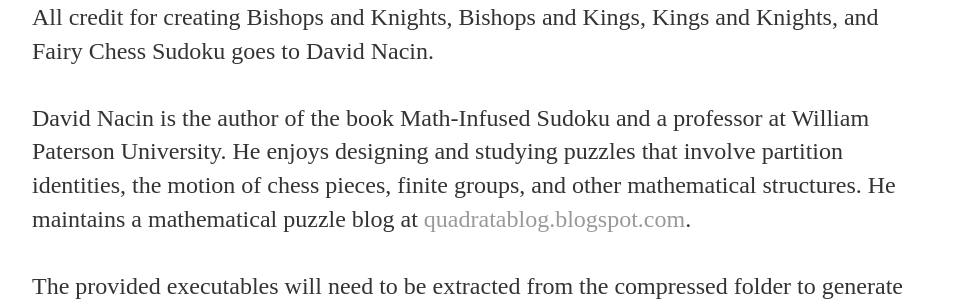
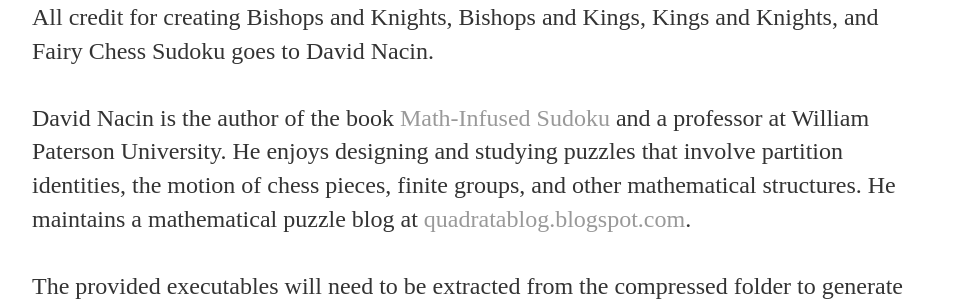
Before and after one commit to CThielsen1/CThielsen1.github.io, a Jekyll site: the page built from index.html, in a window 1280 px wide. Shown: the part 1372-1673 px from the top of the page, without its empty margins (160-1119 px from the left). Built offline with Jekyll 4.4.1, drawn with Linux system fonts in a browser that asks for light colours; part of the change alters nothing that is shown.

```diff
--- a/index.html
+++ b/index.html
@@ -35,9 +35,10 @@ title: Chess Puzzles
 
 	All credit for creating Bishops and Knights, Bishops and Kings, Kings and Knights, and Fairy Chess Sudoku goes to David Nacin.<br><br>
 
-	David Nacin is the author of the book Math-Infused Sudoku and a professor at William Paterson University. He enjoys designing and
-	studying puzzles that involve partition identities, the motion of chess pieces, finite groups, and other mathematical structures.
-	He maintains a mathematical puzzle blog at <a href="http://quadratablog.blogspot.com/">quadratablog.blogspot.com</a>.<br><br>
+	David Nacin is the author of the book <a href="https://www.amazon.com/Math-infused-Sudoku-Puzzle-Variants-Difficulty/dp/1470450909">
+	Math-Infused Sudoku</a> and a professor at William Paterson University. He enjoys designing and studying puzzles that involve partition
+	identities, the motion of chess pieces, finite groups, and other mathematical structures. He maintains a mathematical puzzle blog at
+	<a href="http://quadratablog.blogspot.com/">quadratablog.blogspot.com</a>.<br><br>
 
 	The provided executables will need to be extracted from the compressed folder to generate the csv puzzle files in their directory.
 	The csv files generated are a file containing the requested puzzles and a file containing the solutions to those puzzles. Bishops
```
